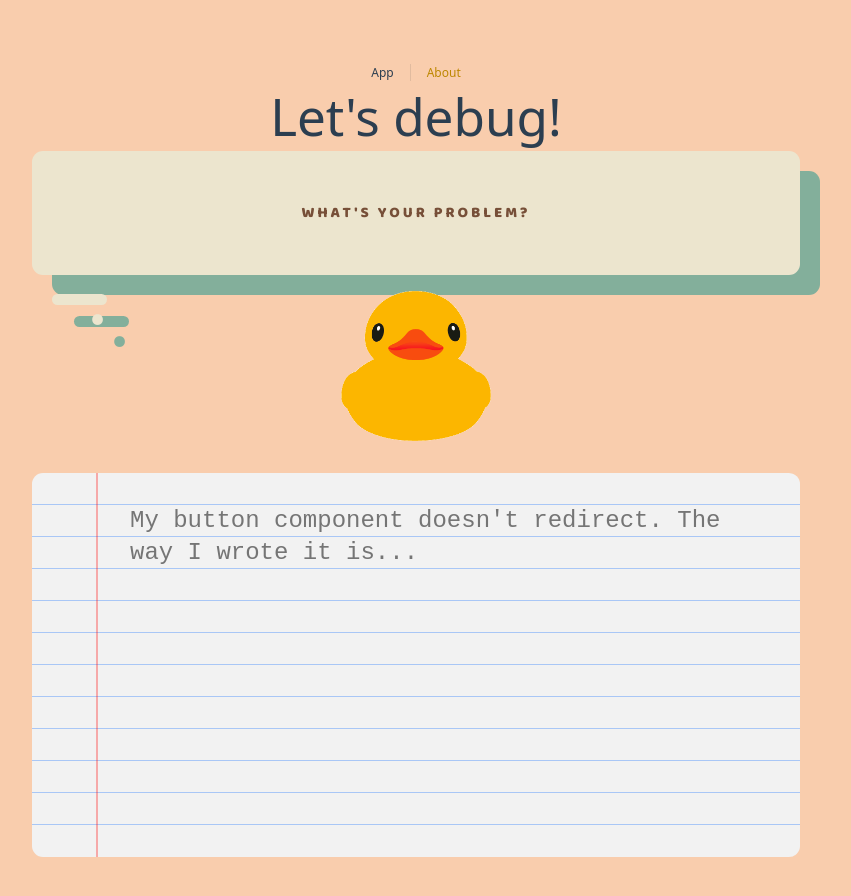
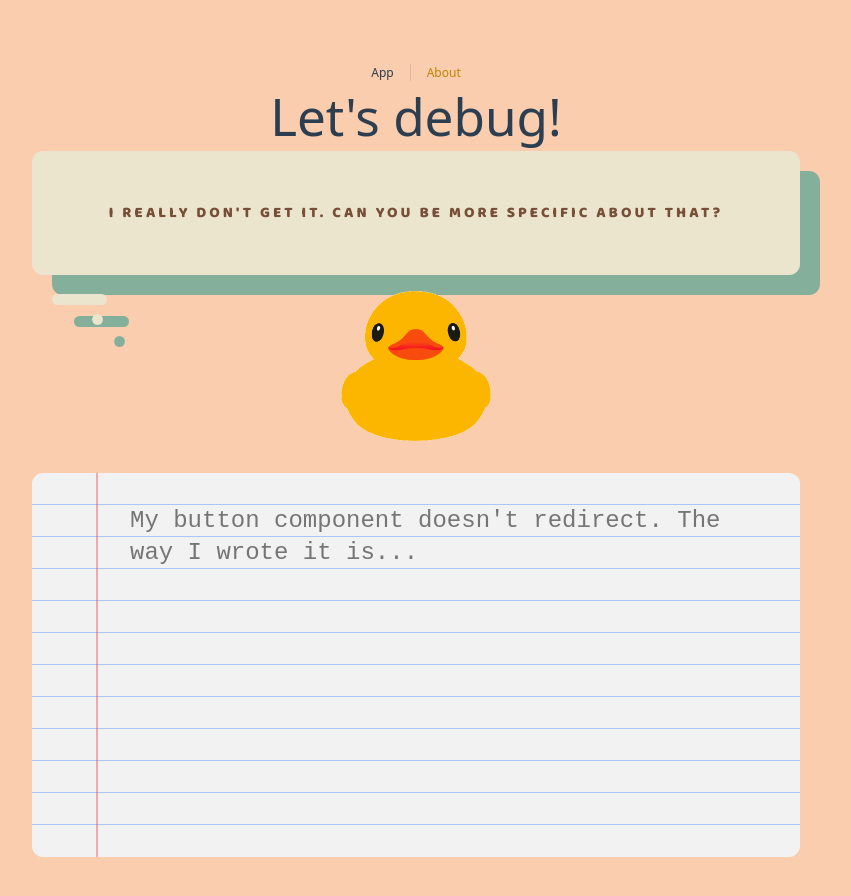
Before and after one commit to vrusi/rubber-duck, a Vue app: page / in a window 1280 px wide. Shown: the top 896 px of the page, without its empty margins (224-1075 px from the left). Built offline with nearby package versions, Linux system fonts and the light colour scheme.

Commit message:
Add dynamic speech bubble messages

```diff
--- a/src/components/SpeechBubble.vue
+++ b/src/components/SpeechBubble.vue
@@ -1,11 +1,38 @@
 <script setup lang="ts">
-defineProps<{
-  msg: string
-}>()
+import { onMounted, onUnmounted, ref } from "vue";
+
+const messages = [
+  "What's your problem?",
+  "What is it supposed to be doing?",
+  "How did you implement it?",
+  "Can you explain line by line?",
+  "I'm 5 years old.",
+  "I really don't get it. Can you be more specific about that?",
+  "What were you expecting would happen?",
+  "How is that not what you expected to happen?",
+  "What is its responsibility?",
+  "Does it depend on anything?",
+  "Are you using a proper debugging tool?",
+];
+
+function getMessage() {
+  return messages[Math.floor(Math.random() * messages.length)];
+}
+
+const currentMessage = ref(getMessage());
+
+let intervalId = 0;
+onMounted(() => {
+  intervalId = setInterval(() => {
+    currentMessage.value = getMessage();
+  }, 30000);
+});
+
+onUnmounted(() => clearInterval(intervalId));
 </script>
 
 <template>
-    <div class="speech-bubble">{{ msg }}</div>
+  <div class="speech-bubble">{{ currentMessage }}</div>
 </template>
 
 <style lang="scss" scoped>
```
Lines whose indentation alone changed are shown as unchanged.
